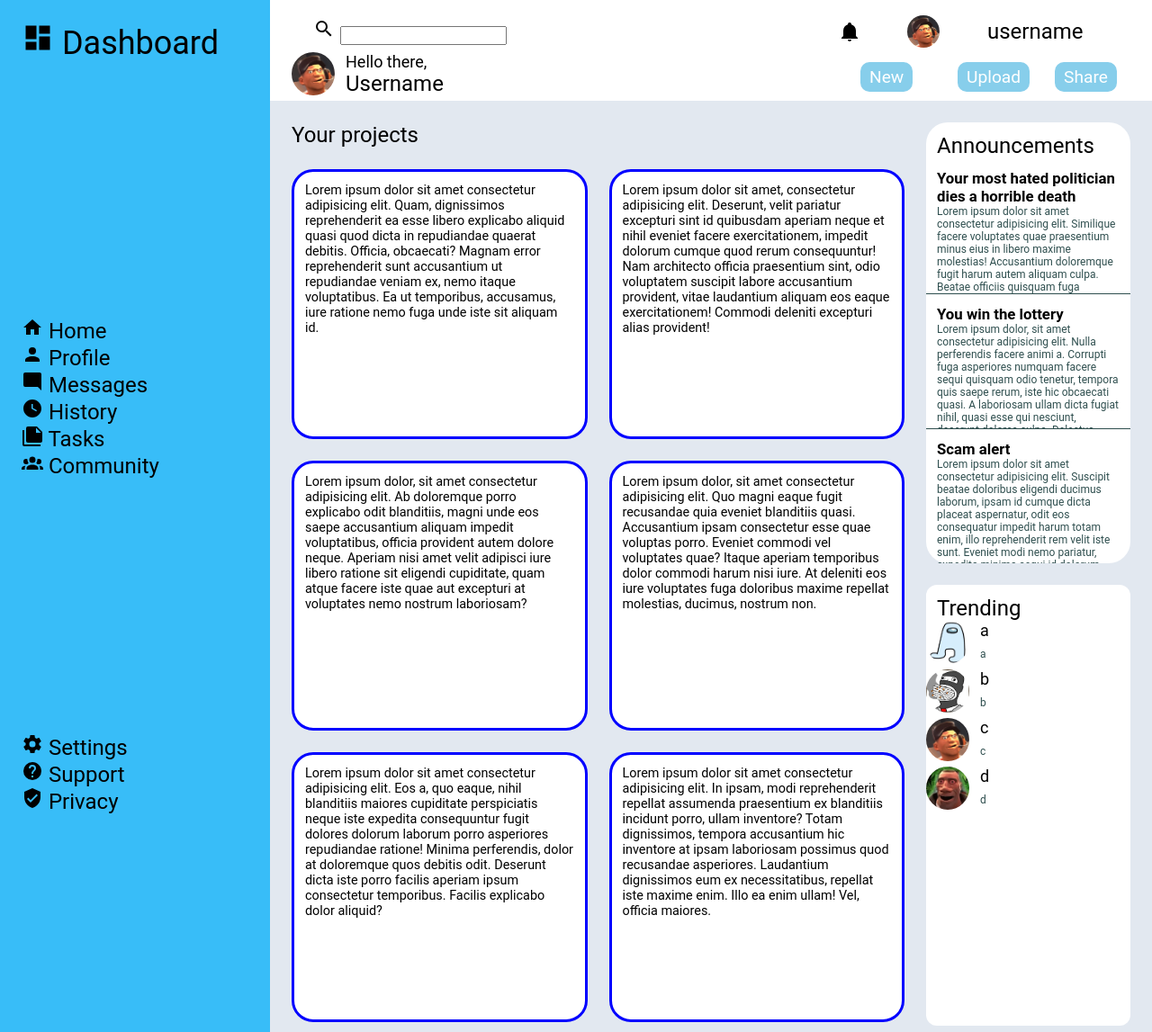
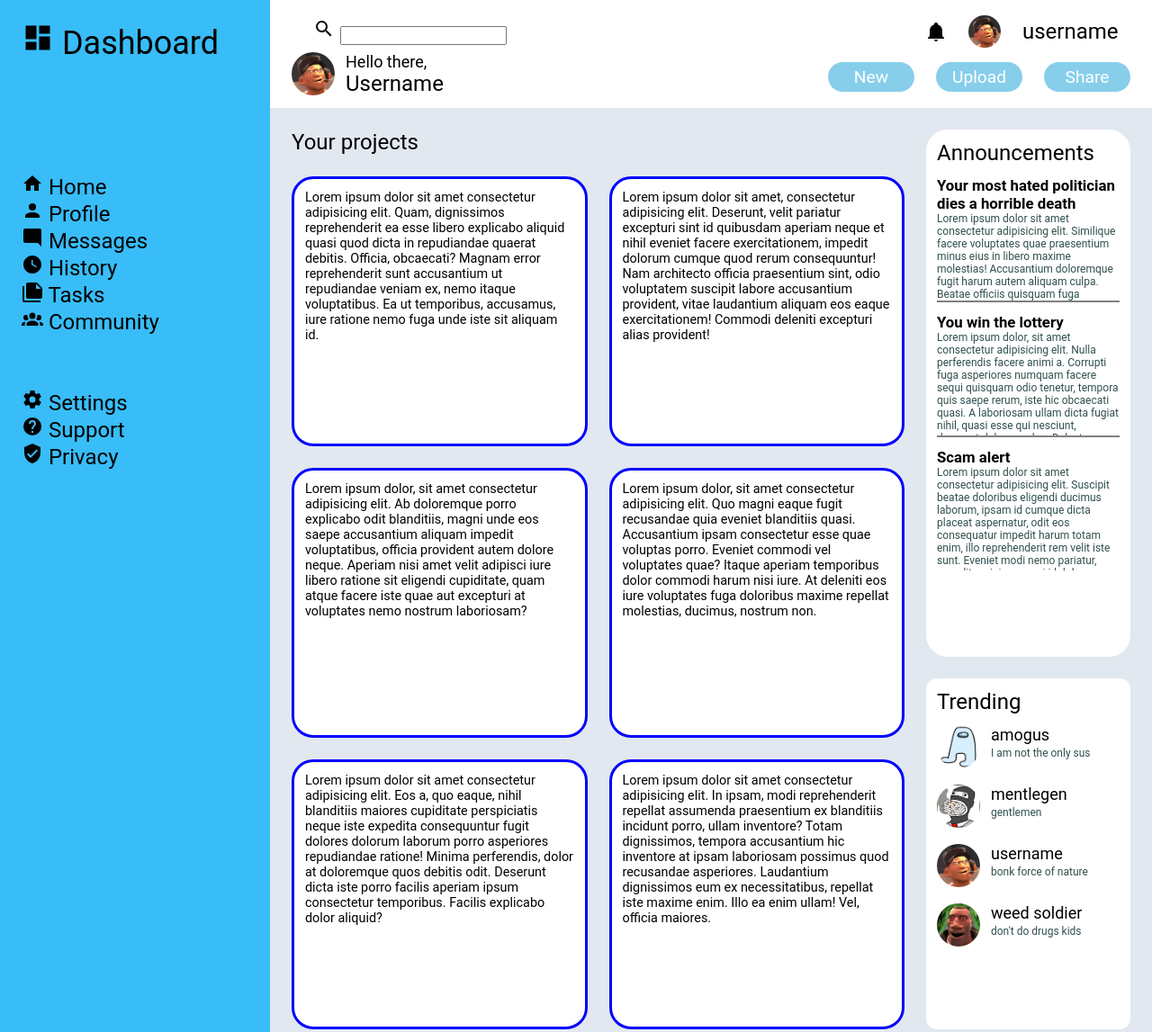
Before and after one commit to ZeroFPS-hk/admin-dashboard, a plain HTML site: page index.html in a window 1280 px wide. Shown: the top 1147 px of the page at 90% size. Drawn offline with Linux system fonts and the light colour scheme.

Commit message:
Adjust various grid positions

```diff
--- a/index.html
+++ b/index.html
@@ -138,23 +138,23 @@
             <div class="trending-container">
                 <div class="trending-box">
                     <div class="img-box"><img src="./images/amogus.png" alt="" class="profile-pic-medium"></div>
-                    <div class="trending-title">a</div>
-                    <div class="text">a</div>
+                    <div class="trending-title">amogus</div>
+                    <div class="text">I am not the only sus</div>
                 </div>
                 <div class="trending-box">
                     <div class="img-box"><img src="./images/mentlegen.png" alt="" class="profile-pic-medium"></div>
-                    <div class="trending-title">b</div>
-                    <div class="text">b</div>
+                    <div class="trending-title">mentlegen</div>
+                    <div class="text">gentlemen</div>
                 </div>
                 <div class="trending-box">
                     <div class="img-box"><img src="./images/scout_face.png" alt="" class="profile-pic-medium"></div>
-                    <div class="trending-title">c</div>
-                    <div class="text">c</div>
+                    <div class="trending-title">username</div>
+                    <div class="text">bonk force of nature</div>
                 </div>
                 <div class="trending-box">
                     <div class="img-box"><img src="./images/weed-soldier.png" alt="" class="profile-pic-medium"></div>
-                    <div class="trending-title">d</div>
-                    <div class="text">d</div>
+                    <div class="trending-title">weed soldier</div>
+                    <div class="text">don't do drugs kids</div>
                 </div>
             </div>
         </div>
--- a/styles.css
+++ b/styles.css
@@ -30,7 +30,8 @@ button{
     margin: 0;
     border: 0;
     padding: 5px 10px;
-    border-radius: 10px;
+    border-radius: 0.75rem;
+    width: 4rem;
     background-color: skyblue;
     color: white;
     font-size: 0.8rem;
@@ -41,7 +42,7 @@ body{
     margin: 0;
     padding: 0;
     display: grid;
-    grid-template-rows: calc(3rem + 40px) 1fr;
+    grid-template-rows: calc(3rem + 48px) 1fr;
     grid-template-columns: 300px 1fr;
     min-width: 90vw;
     min-height: 90vh;
@@ -51,6 +52,7 @@ body{
     grid-row: 1/3;
     min-height: 90%;
     display: grid;
+    grid-template-rows: calc(3rem + 48px) 8rem 4rem;
     padding: 24px;
     gap: 48px;
     background-color: #38bdf8;
@@ -68,7 +70,7 @@ body{
 
 .header-top{
     display: grid;
-    grid-template-columns: 1fr 300px;
+    grid-template-columns: 1fr calc(6.5rem + 48px);
     align-items: center;
     padding: 5px 24px;
 }
@@ -82,7 +84,7 @@ body{
 
 .header-bottom{
     display: grid;
-    grid-template-columns: 60px 1fr 300px;
+    grid-template-columns: 60px 1fr calc(12rem + 48px);
 }
 
 .header .greeting-message{
@@ -98,7 +100,7 @@ body{
 
 .content{
     display: grid;
-    grid-template-rows: 1fr 1fr;
+    grid-template-rows: 3fr 2fr;
     grid-template-columns: 3fr 1fr;
     padding: 24px;
     gap: 24px;
@@ -118,7 +120,7 @@ body{
 }
 
 .box{
-    padding: 12px;
+    padding: 12px 0;
     overflow: hidden;
 }
 
@@ -127,6 +129,7 @@ body{
     font-size: 0.6rem;
     border-radius: 24px;
     border: 3px solid blue;
+    padding: 12px;
 }
 
 .title{
@@ -140,12 +143,7 @@ body{
 .announcements{
     background-color: white;
     border-radius: 24px;
-}
-
-.section-title{
-    padding-top: 12px;
-    padding-left: 12px;
-    padding-right: 12px;
+    padding: 12px;
 }
 
 .announcements-container{
@@ -154,7 +152,7 @@ body{
 }
 
 .announcement-box + .announcement-box{
-    border-top: 1px solid darkslategray;
+    border-top: 2px solid gray;
 }
 
 .announcement-box .title{
@@ -168,16 +166,19 @@ body{
 .trending{
     background-color: white;
     border-radius: 12px;
+    padding: 12px;
 }
 
 .trending-container{
-    display:grid;
+    padding-top: 12px;
+    display: grid;
     grid-template-rows: repeat(4, calc(1.75rem + 12px));
+    gap: 12px;
 }
 
 .trending-box{
     display: grid;
-    grid-template-rows: calc(1rem + 6px) calc(0.75rem + 6px);
+    grid-template-rows: calc(0.75rem + 6px) calc(0.75rem + 6px);
     grid-template-columns: calc(2rem + 12px) 1fr;
 }
 
```
